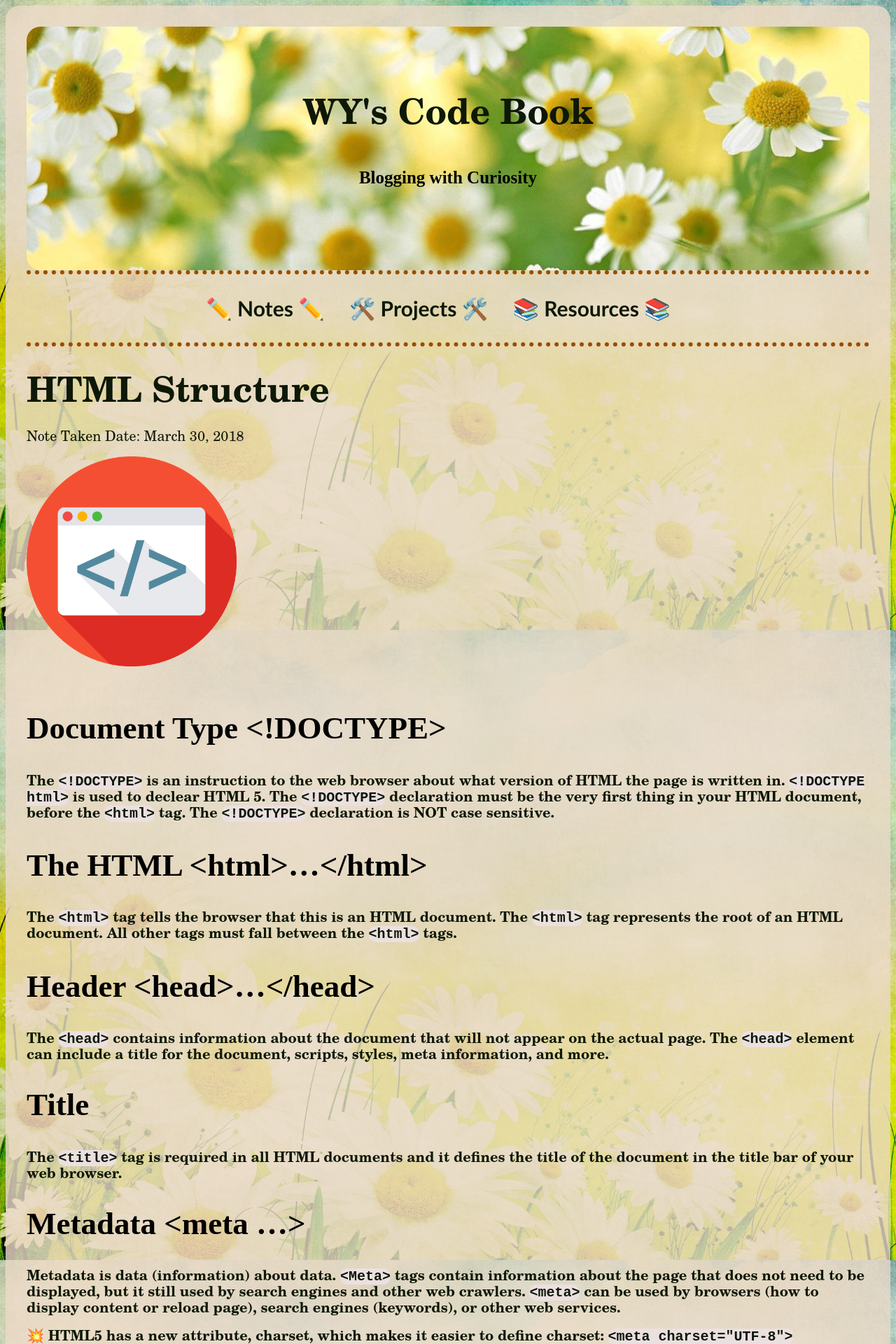
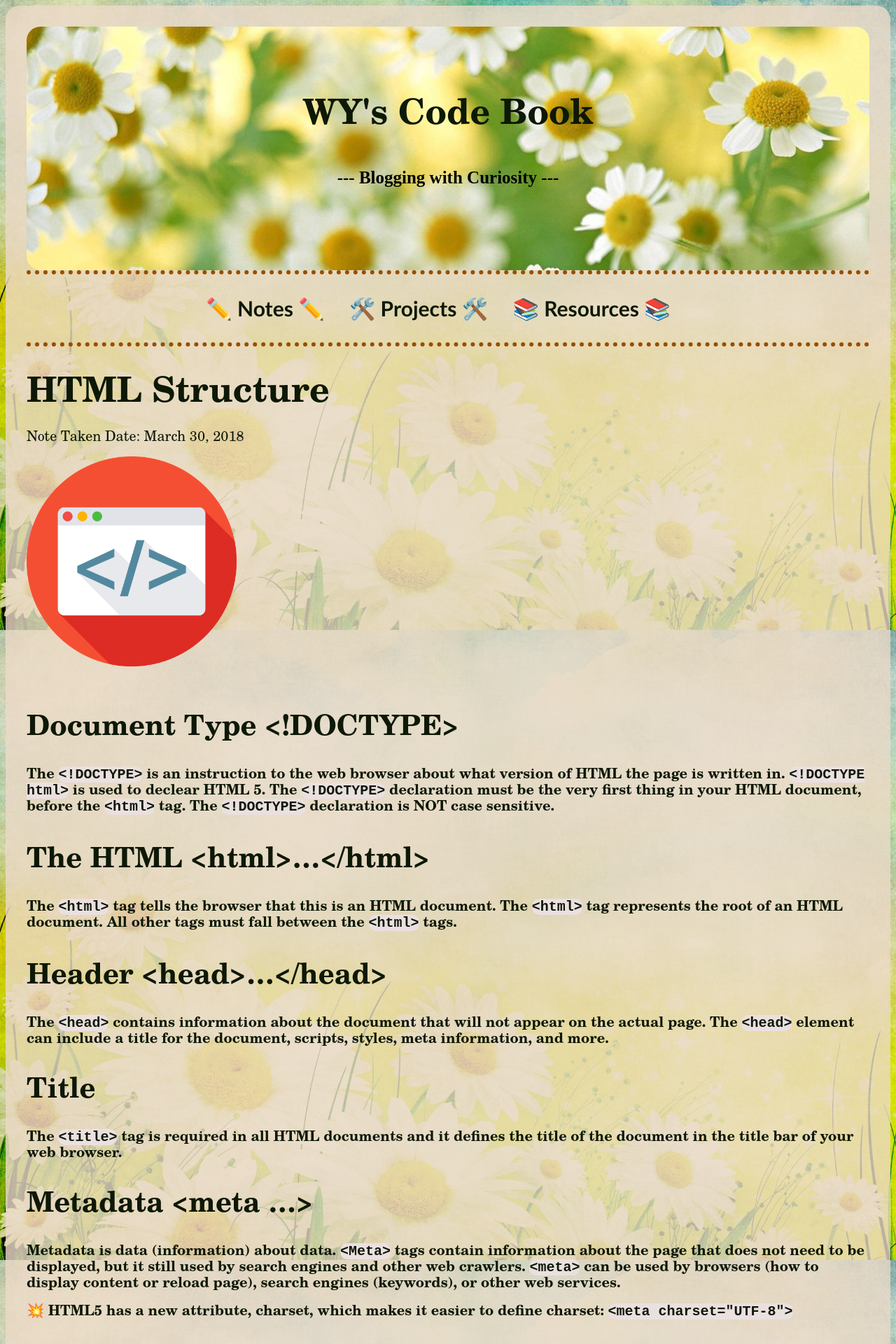
Before and after one commit to WYCodeBook/WYCodeBook.github.io, a Jekyll site: the page built from _posts/2018-03-30-html-structure.md, in a window 1280 px wide. Shown: the top 1920 px of the page at 70% size. Built offline with Jekyll 4.4.1, drawn with Linux system fonts in a browser that asks for light colours; some web fonts are replaced.

Commit message:
updaupdatete

```diff
--- a/_layouts/default.html
+++ b/_layouts/default.html
@@ -16,7 +16,7 @@
 
 			<div class="header">
 				<h1><a href="/">WY's Code Book</a></h1>
-				<h6>Blogging with Curiosity</h6>
+				<h6>--- Blogging with Curiosity ---</h6>
 			</div>
 
 			<!-- navigation -->
--- a/_posts/2018-03-30-html-structure.md
+++ b/_posts/2018-03-30-html-structure.md
@@ -8,44 +8,44 @@ img: /img/coding_logo.png
 
 ---
 
-## Document Type <!DOCTYPE>
+### Document Type <!DOCTYPE>
 
 The `<!DOCTYPE>` is an instruction to the web browser about what version of HTML the page is written in. `<!DOCTYPE html>` is used to declear HTML 5. The `<!DOCTYPE>` declaration must be the very first thing in your HTML document, before the `<html>` tag. The `<!DOCTYPE>` declaration is NOT case sensitive.
 
-## The HTML <html>...</html>
+### The HTML <html>...</html>
 
 The `<html>` tag tells the browser that this is an HTML document. The `<html>` tag represents the root of an HTML document. All other tags must fall between the `<html>` tags.
 
-## Header <head>...</head>
+### Header <head>...</head>
 
 The `<head>` contains information about the document that will not appear on the actual page. The `<head>` element can include a title for the document, scripts, styles, meta information, and more.
 
 
-## Title <title>...</title>
+### Title <title>...</title>
 
 The `<title>` tag is required in all HTML documents and it defines the title of the document in the title bar of your web browser.
 
-## Metadata <meta ...>
+### Metadata <meta ...>
 
 Metadata is data (information) about data. `<Meta>` tags contain information about the page that does not need to be displayed, but it still used by search engines and other web crawlers. `<meta>` can be used by browsers (how to display content or reload page), search engines (keywords), or other web services.
 
 💥 HTML5 has a new attribute, charset, which makes it easier to define charset: `<meta charset="UTF-8">`
 
-## Linking <link ...>
+### Linking <link ...>
 
 The `<link>` tag defines a link between a document and an external resource. The `<link>` tag is used to link to stylesheet(s). The `<link>` element is an empty element, it contains attributes only.
 
 💥 Since there are many version if Internet Explorer, remember to link older versions of IE to ensure codes are working properly: `<link href="https://fonts.googleapis.com/css?family=Open+Sans+Condensed:300|Sonsie+One" rel="stylesheet" type="text/css">`
 
-## The Body <body>...</body>
+### The Body <body>...</body>
 
 The `<body>` tags contain all the information and other visible content on the page. The `<body>` element contains all the contents of an HTML document, such as text, hyperlinks, images, tables, lists, etc.
 
-## The Basic HTML Structure
+### The Basic HTML Structure
 
 ![Basic HTML Structure from w3schools.com](/pic/htmlstructure.PNG)
 
-## Example: Basic HTML structure
+### Example: Basic HTML structure
 
 {% highlight html %}
 
--- a/css/style.css
+++ b/css/style.css
@@ -34,7 +34,7 @@ a:hover {
 }
 
 .header {
-    line-height: normal;
+    line-height: none;
     text-align: center;
     margin: auto;
     padding: 60px;
@@ -134,8 +134,8 @@ blockquote {
 }
 
 .postimg {
-  width: 150px;
-  height: 150px;
+  width: 120px;
+  height: 120px;
   float: right;
 }
 
```
Also changed, not shown: _posts/2018-03-30-html-links.md (+8 -0 lines), _posts/2018-03-30-html.md (+3 -3 lines), note/index.html (+5 -25 lines).
